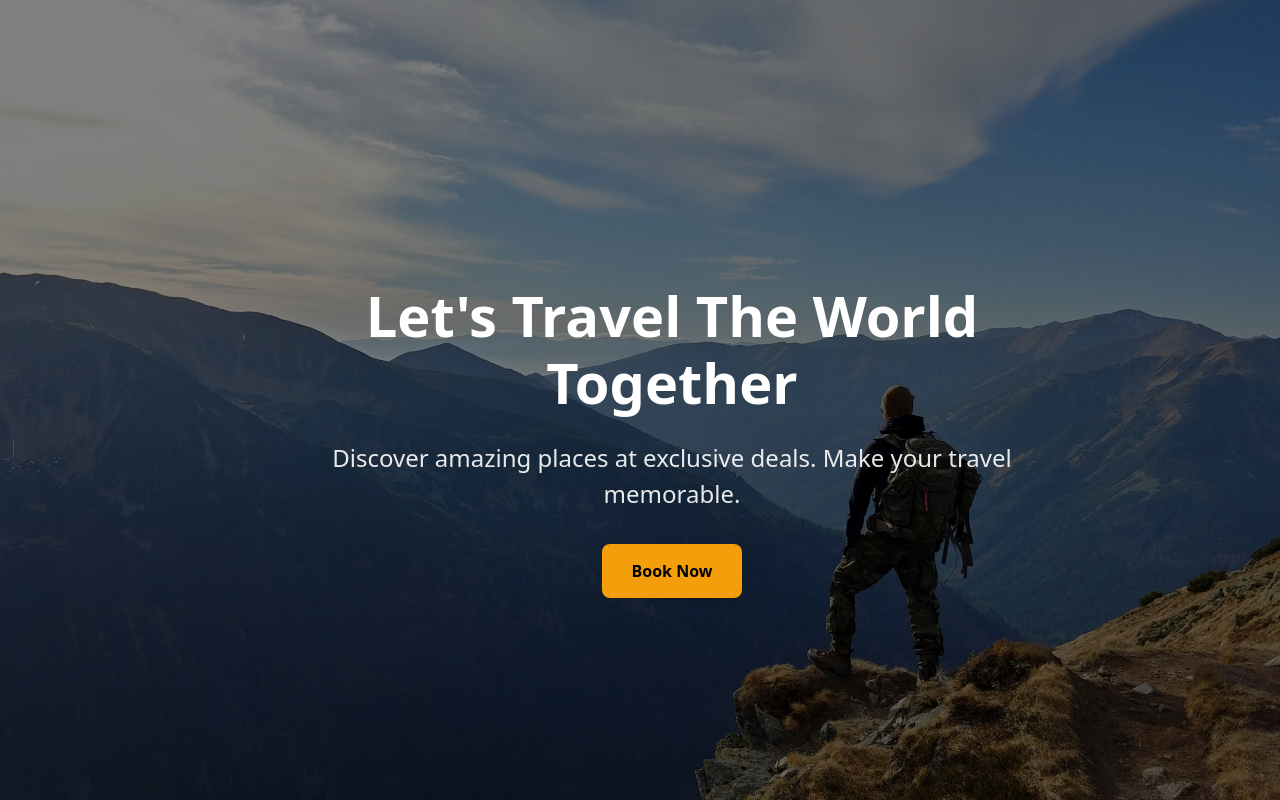
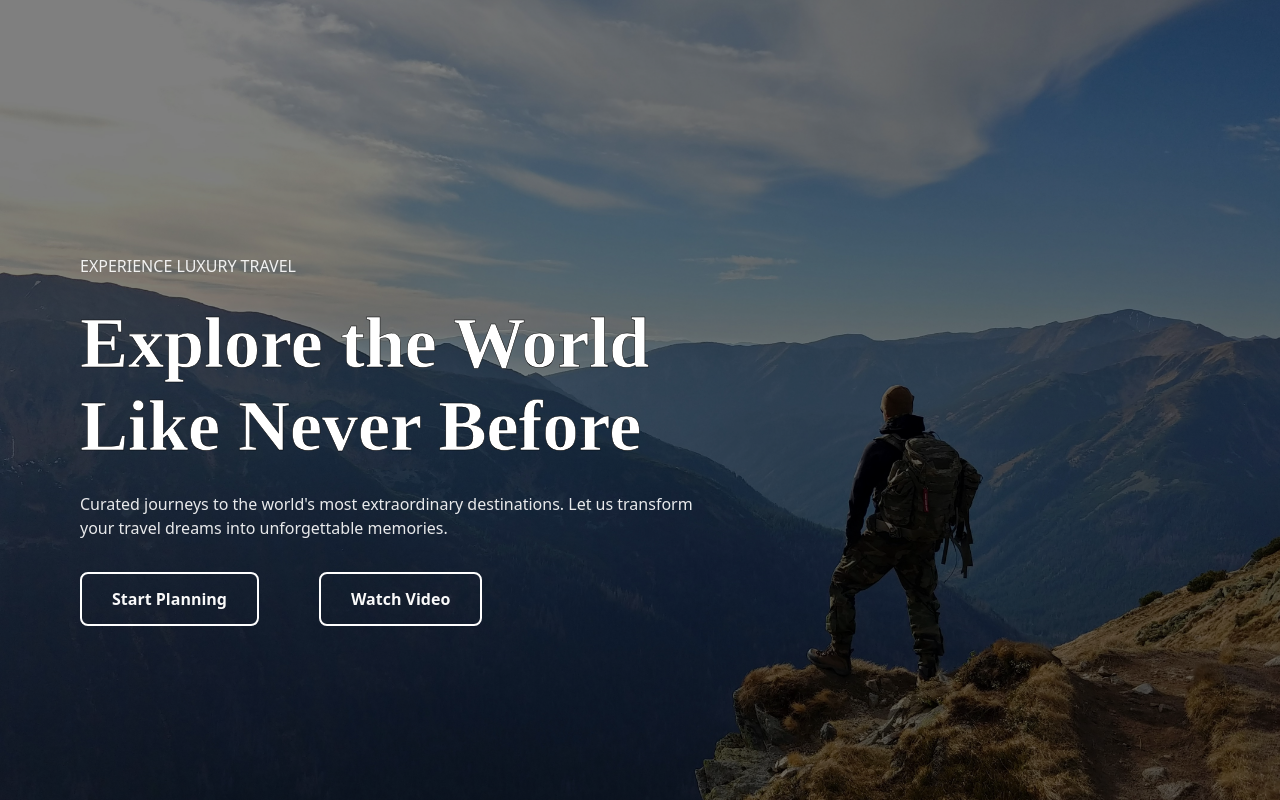
Before and after one commit to nikhilgalfade/travel-agency-project, a React (Vite) app: page / in a window 1280 px wide. Shown: the top 800 px of the page. Built offline with nearby package versions, Linux system fonts and the light colour scheme.

Commit message:
update 1: Refactor Hero component CSS and JSX for layout and styling changes

```diff
--- a/src/components/Hero/Hero.css
+++ b/src/components/Hero/Hero.css
@@ -10,9 +10,10 @@
   background-position: center;
   background-repeat: no-repeat;
   display: flex;
-  align-items: center;
-  justify-content: center;
+  align-items: center;       /* keeps it vertically centered */
+  justify-content: flex-start; /* pushes content to the left */
   position: relative;
+  padding-left: 60px;        /* add some breathing space from edge */
 }
 
 .hero-section::before {
@@ -28,39 +29,57 @@
 .hero-content {
   position: relative;
   z-index: 1;
-  text-align: center;
+  text-align: left;
   color: white;
   max-width: 800px;
   padding: 0 20px;
 }
 
 .hero-title {
-  font-size: 3.5rem;
+
+  -webkit-text-stroke: .5px black; /* thickness + stroke color */
+  text-stroke: .5px white;         /* for other browsers (less supported) */
+  text-align: left;
+  font-size: 4rem;
   font-weight: bold;
   margin-bottom: 1.5rem;
   line-height: 1.2;
+  font:
+  4.5rem "Fira Sans",
+  PTSerif;
+  font-weight: 900;
+
 }
 
 .hero-description {
-  font-size: 1.5rem;
+  font-size: 1rem;
   margin-bottom: 2rem;
+  opacity: 0.9;
+}
+.hero-up{
+  font-size: 1rem;
+  margin-bottom: 1.5rem;
   opacity: 0.9;
 }
 
 .hero-button {
   display: inline-block;
-  padding: 15px 30px;
-  background-color: #f59e0b;
-  color: #000;
+  padding: 13px 30px;
+  background-color: revert;
+  color: #f9f9f9;
   font-weight: 600;
   border-radius: 8px;
   text-decoration: none;
-  box-shadow: 0 4px 6px rgba(0, 0, 0, 0.1);
+  box-shadow: transparent;
+  border: 2px solid white;
   transition: all 0.3s ease;
+   display: inline-block;
+  gap: 20px;
+  margin-right: 60px;
 }
 
 .hero-button:hover {
-  background-color: #eab308;
+  background-color: #12b406;
   transform: translateY(-2px);
   box-shadow: 0 6px 12px rgba(0, 0, 0, 0.15);
 }
--- a/src/components/Hero/Hero.jsx
+++ b/src/components/Hero/Hero.jsx
@@ -16,16 +16,22 @@ const Hero = () => {
         }}
       >
         {/* Content */}
-        <div className="hero-content">
-          <h1 className="hero-title">Let's Travel The World Together</h1>
+
+        <div className="hero-content  ">
+          <p className="hero-up">EXPERIENCE LUXURY TRAVEL</p>
+          <h1 className="hero-title  ">Explore the World  <br />Like Never Before</h1>
           <p className="hero-description">
-            Discover amazing places at exclusive deals. Make your travel memorable.
+           Curated journeys to the world's most extraordinary destinations. Let us transform <br /> your travel dreams into unforgettable memories.
           </p>
           <div className="hero-actions">
             <a href="#packages" className="hero-button">
-              Book Now
+              Start Planning
+            </a>
+             <a href="#packages" className="hero-button">
+              Watch Video
             </a>
           </div>
+
         </div>
       </section>
 
@@ -34,7 +40,7 @@ const Hero = () => {
         <div className="content-wrapper">
           <h2>About Our Travel Agency</h2>
           <p>
-            We specialize in creating unforgettable travel experiences. Whether you're looking for a relaxing beach getaway, an adventurous mountain trek, or a cultural city tour, we have the perfect package for you.
+            We specialize in creating unforgettable  travel experiences. Whether you're looking for a relaxing beach getaway, an adventurous mountain trek, or a cultural city tour, we have the perfect package for you.
           </p>
           <p>
             Our team of travel experts works tirelessly to find the best deals and create itineraries that maximize your enjoyment while minimizing stress. Let us handle the details so you can focus on making memories.
```
